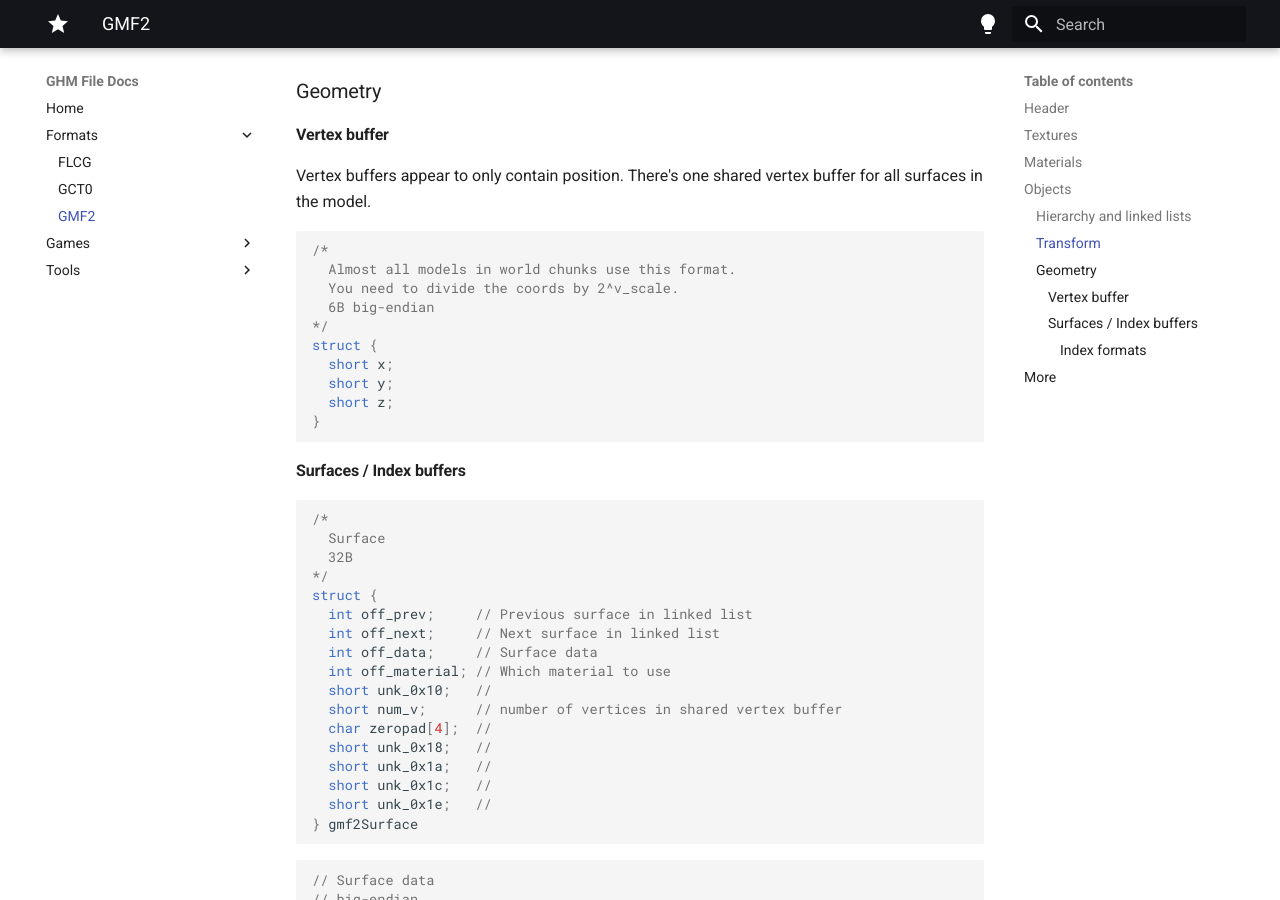
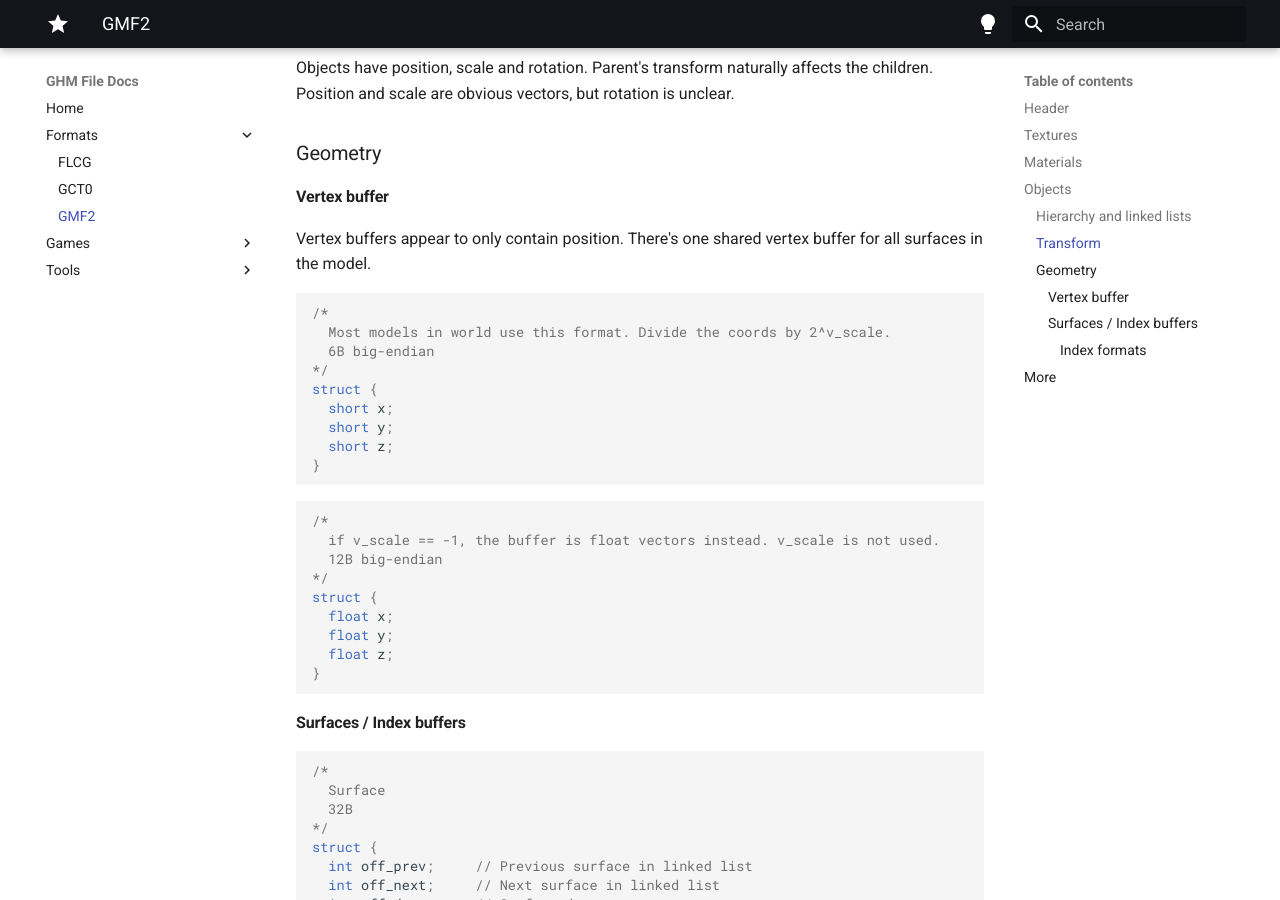
Before and after one commit to sevonj/nmh_reverse, an MkDocs documentation site: the page built from docs/formats/gmf2.md, in a window 1280 px wide and 900 px high, scrolled down 2910 px. Built offline with MkDocs 1.6.1 and Material for MkDocs 9.7.7, drawn with Linux system fonts in a browser that asks for light colours; comment, search, counter and statistics services are not loaded; some of the changed text lies outside the part shown.

Commit message:
GMF2 Float based vertices

````diff
--- a/docs/formats/gmf2.md
+++ b/docs/formats/gmf2.md
@@ -95,6 +95,10 @@ struct {
 
 
 ## Objects
+??? info "World coords"
+
+    The unit of distance in all 3d coordinates are 10m (or very close anyway, I didn't check).
+    Divide them by 10 to get realistic sized models
 
 ```cpp
 /*
@@ -110,7 +114,7 @@ struct {
     int off_prev;               // Previous object in linked list
     int off_next;               // Next object in linked list
     int off_surfaces;           //
-    int v_scale;                //
+    int v_scale;                // Determines vertex scale exponent
     float position[3];          // XYZ coords.
     float unk_0x3c;             // Unused 4th component of previous vector?
     float rotation[3];          // Euler rotation? Quaternion?
@@ -145,14 +149,24 @@ Vertex buffers appear to only contain position. There's one shared vertex buffer
 
 ```cpp
 /*
-  Almost all models in world chunks use this format.
-  You need to divide the coords by 2^v_scale.
+  Most models in world use this format. Divide the coords by 2^v_scale.
   6B big-endian
 */
 struct {
   short x;
   short y;
   short z;
+}
+```
+```cpp
+/*
+  if v_scale == -1, the buffer is float vectors instead. v_scale is not used.
+  12B big-endian
+*/
+struct {
+  float x;
+  float y;
+  float z;
 }
 ```
 #### Surfaces / Index buffers
````
Also changed, not shown: 2 other files.
